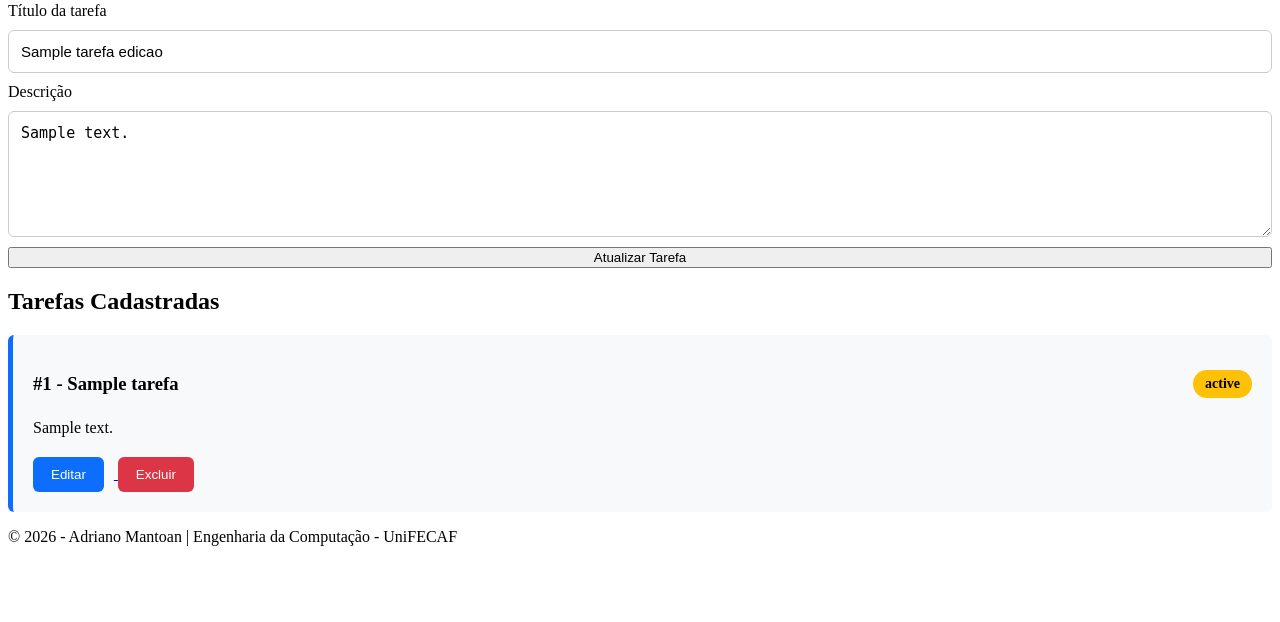
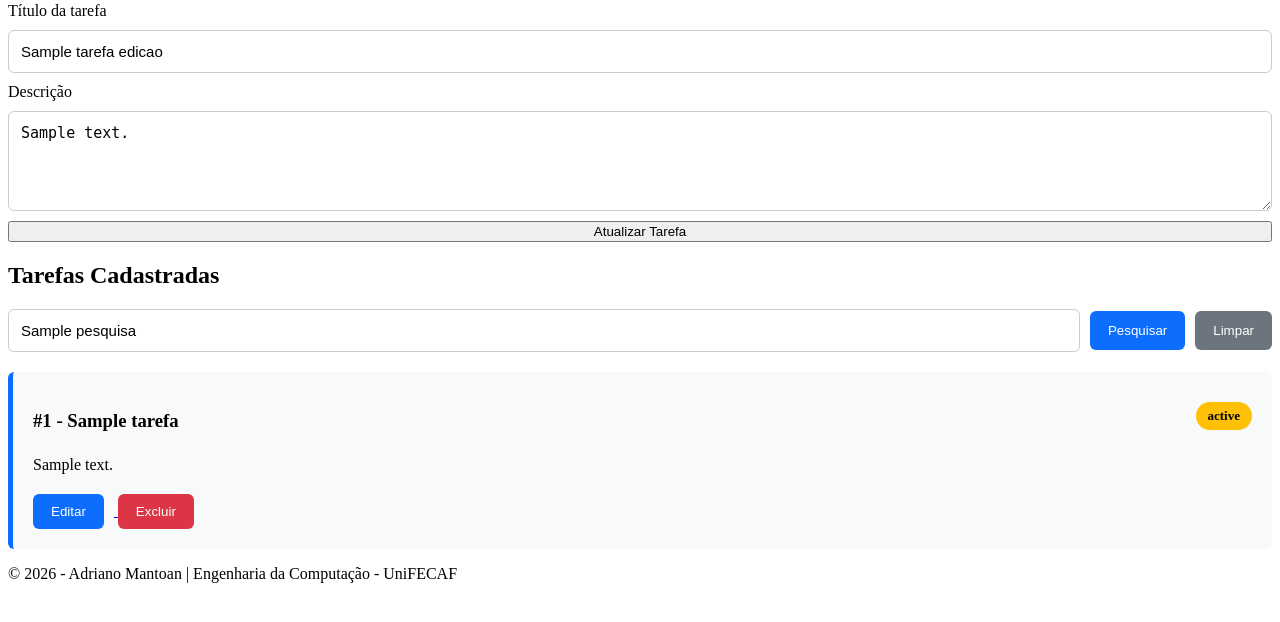
Before and after one commit to adrianomantoan-tst-eng-comp2026/portfolio-adriano-mantoan, a Flask app: template engenharia-de-software/templates/index.html in a window 1280 px wide. Shown: the part 164-786 px from the top of the page. Run offline with Flask 3, Linux system fonts and the light colour scheme; the template is opened without the code that fills it: most values are stand-ins (such as "Sample title", 1, 10 or a date in 2020).

Commit message:
feat: implementa pesquisa de tarefas

```diff
--- a/engenharia-de-software/app.py
+++ b/engenharia-de-software/app.py
@@ -7,7 +7,23 @@ tarefas = []
 
 @app.route("/")
 def home():
-    return render_template("index.html", tarefas=tarefas, tarefa_edicao=None)
+    pesquisa = request.args.get("pesquisa", "").strip()
+
+    if pesquisa:
+        tarefas_filtradas = [
+            tarefa for tarefa in tarefas
+            if pesquisa.lower() in tarefa["titulo"].lower()
+            or pesquisa.lower() in tarefa["descricao"].lower()
+        ]
+    else:
+        tarefas_filtradas = tarefas
+
+    return render_template(
+        "index.html",
+        tarefas=tarefas_filtradas,
+        tarefa_edicao=None,
+        pesquisa=pesquisa
+    )
 
 
 @app.route("/cadastrar", methods=["POST"])
@@ -37,7 +53,12 @@ def editar(id):
             tarefa_edicao = tarefa
             break
 
-    return render_template("index.html", tarefas=tarefas, tarefa_edicao=tarefa_edicao)
+    return render_template(
+        "index.html",
+        tarefas=tarefas,
+        tarefa_edicao=tarefa_edicao,
+        pesquisa=""
+    )
 
 
 @app.route("/atualizar/<int:id>", methods=["POST"])
@@ -48,6 +69,9 @@ def atualizar(id):
             tarefa["descricao"] = request.form.get("descricao")
             break
 
+    return redirect(url_for("home"))
+
+
 @app.route("/excluir/<int:id>")
 def excluir(id):
     global tarefas
@@ -56,8 +80,6 @@ def excluir(id):
 
     return redirect(url_for("home"))
 
-    return redirect(url_for("home"))
-
 
 if __name__ == "__main__":
     app.run(debug=True)
--- a/engenharia-de-software/static/css/style.css
+++ b/engenharia-de-software/static/css/style.css
@@ -1,3 +1,7 @@
+/* ===========================
+   Formulários
+=========================== */
+
 form {
     display: flex;
     flex-direction: column;
@@ -10,12 +14,51 @@ textarea {
     border: 1px solid #ccc;
     border-radius: 6px;
     font-size: 15px;
+    box-sizing: border-box;
 }
 
 textarea {
     min-height: 100px;
     resize: vertical;
 }
+
+/* ===========================
+   Pesquisa
+=========================== */
+
+.pesquisa {
+    display: flex;
+    flex-direction: row;
+    gap: 10px;
+    margin: 20px 0;
+    align-items: center;
+}
+
+.pesquisa input {
+    flex: 1;
+}
+
+.pesquisa button {
+    background: #0d6efd;
+    color: white;
+    border: none;
+    padding: 12px 18px;
+    border-radius: 6px;
+    cursor: pointer;
+    transition: 0.3s;
+}
+
+.pesquisa a button {
+    background: #6c757d;
+}
+
+.pesquisa button:hover {
+    opacity: 0.9;
+}
+
+/* ===========================
+   Cartão da tarefa
+=========================== */
 
 .tarefa {
     margin-top: 20px;
@@ -29,48 +72,71 @@ textarea {
     margin-bottom: 8px;
 }
 
-.tarefa span {
-    display: inline-block;
-    margin-top: 10px;
+/* ===========================
+   Cabeçalho da tarefa
+=========================== */
+
+.cabecalho-tarefa {
+    display: flex;
+    justify-content: space-between;
+    align-items: center;
+}
+
+/* ===========================
+   Status
+=========================== */
+
+.status {
     background: #ffc107;
+    color: #000;
     padding: 6px 12px;
     border-radius: 20px;
-    font-size: 14px;
-}
-.cabecalho-tarefa{
-    display:flex;
-    justify-content:space-between;
-    align-items:center;
+    font-size: 13px;
+    font-weight: bold;
 }
 
-.status{
-    background:#ffc107;
-    color:#000;
-    padding:6px 12px;
-    border-radius:20px;
-    font-size:13px;
-    font-weight:bold;
+/* ===========================
+   Área de ações
+=========================== */
+
+.acoes {
+    margin-top: 20px;
 }
 
-.acoes{
-    margin-top:20px;
+/* ===========================
+   Botão Editar
+=========================== */
+
+.editar {
+    background: #0d6efd;
+    color: white;
+    border: none;
+    padding: 10px 18px;
+    border-radius: 6px;
+    cursor: pointer;
+    margin-right: 10px;
+    transition: 0.3s;
 }
 
-.editar{
-    background:#0d6efd;
-    color:white;
-    border:none;
-    padding:10px 18px;
-    border-radius:6px;
-    cursor:pointer;
-    margin-right:10px;
+/* ===========================
+   Botão Excluir
+=========================== */
+
+.excluir {
+    background: #dc3545;
+    color: white;
+    border: none;
+    padding: 10px 18px;
+    border-radius: 6px;
+    cursor: pointer;
+    transition: 0.3s;
 }
 
-.excluir{
-    background:#dc3545;
-    color:white;
-    border:none;
-    padding:10px 18px;
-    border-radius:6px;
-    cursor:pointer;
+/* ===========================
+   Hover dos botões
+=========================== */
+
+.editar:hover,
+.excluir:hover {
+    opacity: 0.9;
 }
--- a/engenharia-de-software/templates/index.html
+++ b/engenharia-de-software/templates/index.html
@@ -54,6 +54,23 @@
     <section>
         <h2>Tarefas Cadastradas</h2>
 
+        <form action="{{ url_for('home') }}" method="GET" class="pesquisa">
+
+            <input
+                type="text"
+                name="pesquisa"
+                placeholder="Pesquisar por título ou descrição..."
+                value="{{ pesquisa }}"
+            >
+
+            <button type="submit">Pesquisar</button>
+
+            <a href="{{ url_for('home') }}">
+                <button type="button">Limpar</button>
+            </a>
+
+        </form>
+
         {% if tarefas %}
             {% for tarefa in tarefas %}
                 <div class="tarefa">
@@ -71,14 +88,14 @@
                         </a>
 
                         <a href="{{ url_for('excluir', id=tarefa.id) }}">
-    <button class="excluir" type="button">Excluir</button>
-</a>
+                            <button class="excluir" type="button">Excluir</button>
+                        </a>
                     </div>
 
                 </div>
             {% endfor %}
         {% else %}
-            <p>Nenhuma tarefa cadastrada até o momento.</p>
+            <p>Nenhuma tarefa encontrada ou cadastrada até o momento.</p>
         {% endif %}
     </section>
 
```
Also changed, not shown: engenharia-de-software/imagens/Figura 10 – Tela inicial do TechFlow Task Manager com campo de pesquisa.png (added), engenharia-de-software/imagens/Figura 11 – Listagem das tarefas cadastradas no sistema.png (added), engenharia-de-software/imagens/Figura 12 – Pesquisa de tarefas utilizando o título.png (added), engenharia-de-software/imagens/Figura 13 – Pesquisa de tarefas utilizando a descrição.png (added).
